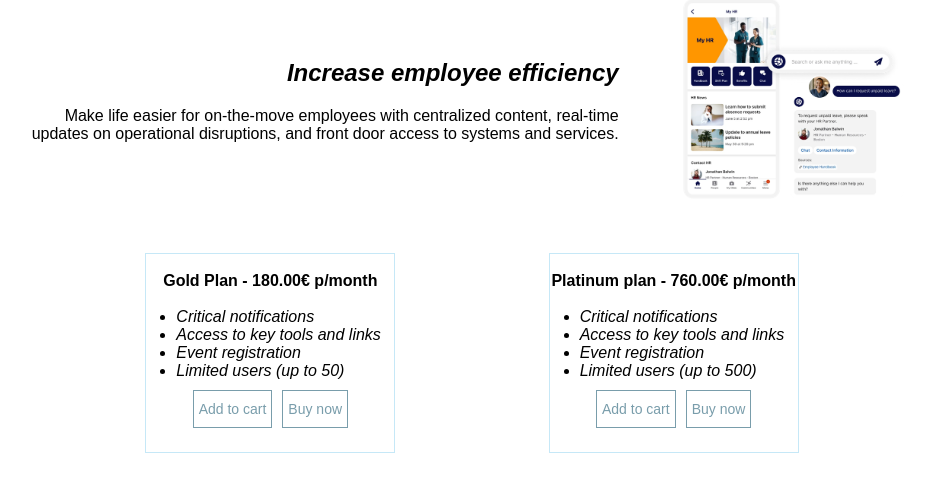
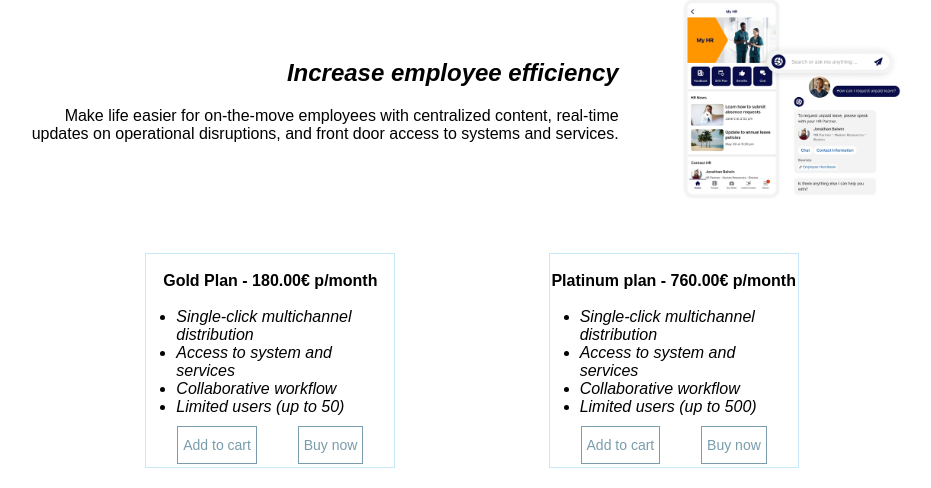
Before and after one commit to Milana-tech/Circle-Solutions-Group-IT1B, a PHP site: page /pages/products_healthcare.html in a window 1280 px wide. Shown: the part 344-832 px from the top of the page, without its empty margins (168-1099 px from the left). Before the commit the page ends 797 px from the top, so only its background shows below. Run offline with PHP 8.4, Linux system fonts and the light colour scheme.

Commit message:
fixed css and html

```diff
--- a/root/css/products_healthcare.css
+++ b/root/css/products_healthcare.css
@@ -100,18 +100,18 @@ ul {
   }
 }
 
-/* boxes */
+/* Boxes */
 .child-left {
   border: 1px solid #c6e8f7;
   float: left;
   width: 250px;
-  height: 200px;
+  height: 215px;
 }
 .child-right {
   border: 1px solid #c6e8f7;
   float: right;
   width: 250px;
-  height: 200px;
+  height: 215px;
 }
 
 .child-left p,
@@ -135,8 +135,8 @@ ul {
 .section-buttons {
   display: flex;
   gap: 10px;
-  justify-content: center;
-  padding-top: 10px;
+  justify-content: space-evenly;
+  padding: 10px 0px 10px 0px;
 }
 
 .cart-btn,
--- a/root/pages/products_healthcare.html
+++ b/root/pages/products_healthcare.html
@@ -52,9 +52,9 @@
           <center><h4>Gold Plan - 180.00€ p/month</h4></center> <br>
 
           <ul>
-            <li><i>Critical notifications</i></li>
-            <li><i>Access to key tools and links</i></li>
-            <li><i>Event registration</i></li>
+            <li><i>Single-click multichannel distribution</i></li>
+            <li><i>Access to system and services</i></li>
+            <li><i>Collaborative workflow</i></li>
             <li><i>Limited users (up to 50)</i></li>
           </ul>
           <div class="section-buttons">
@@ -69,9 +69,9 @@
           <p><br>
           <center><h4>Platinum plan - 760.00€ p/month</h4></center><br>
           <ul>
-            <li><i>Critical notifications</i></li>
-            <li><i>Access to key tools and links</i></li>
-            <li><i>Event registration</i></li>
+            <li><i>Single-click multichannel distribution</i></li>
+            <li><i>Access to system and services</i></li>
+            <li><i>Collaborative workflow</i></li>
             <li><i>Limited users (up to 500)</i></li>
           </ul>
           <div class="section-buttons">
```
